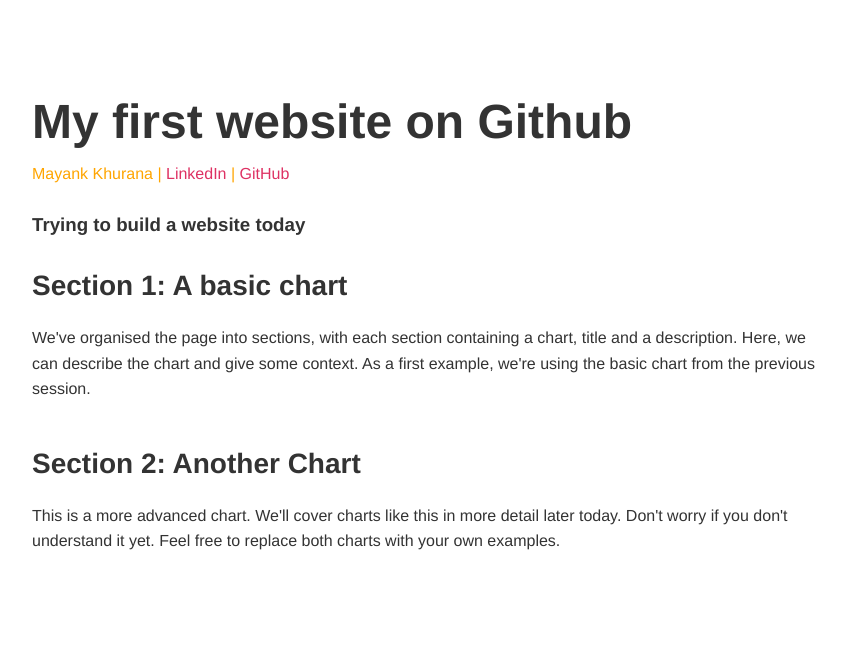
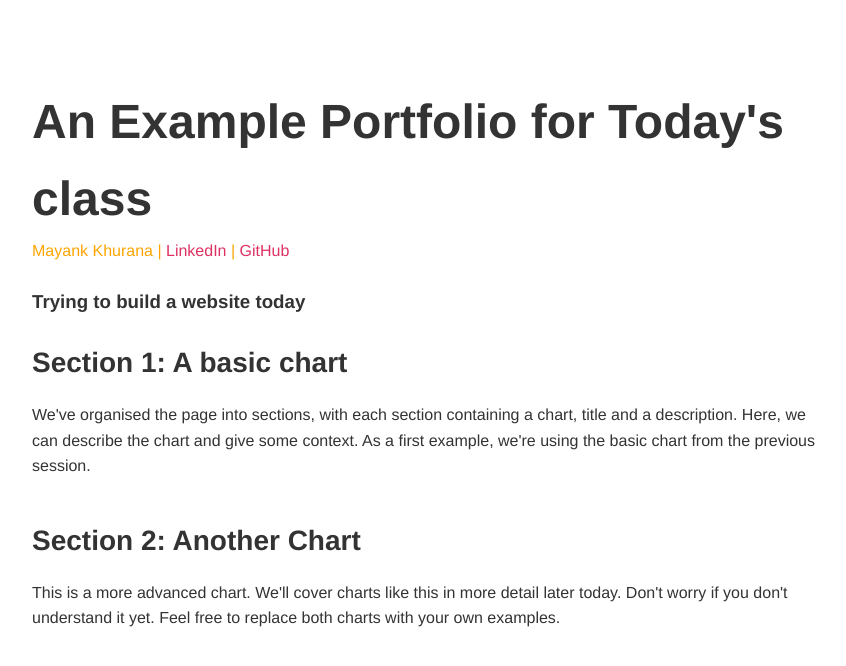
Before and after one commit to khmayank1210/khmayank1210.github.io, a plain HTML site: page index.html in a window 1280 px wide. Shown: the whole page, without its empty margins (208-1054 px from the left). Drawn offline with Linux system fonts and the light colour scheme; a script that the page names is missing.

Commit message:
Update index.html

```diff
--- a/index.html
+++ b/index.html
@@ -40,7 +40,7 @@
 <body> <!-- The body tag contains the elements that visitors to our page will see. -->
     <h1 style="margin-bottom: 0px;"> <!-- we can also style elements directly in the HTML by setting the style= atrribute of a tag. -->
         <!-- This is a header, it is the largest text on the page -->
-        My first website on Github
+        An Example Portfolio for Today's class
     </h1>
     <p style="margin-top: 0px; color: orange">
         <!-- we're setting the margin to 0px so the header and authour name are close together -->
```
